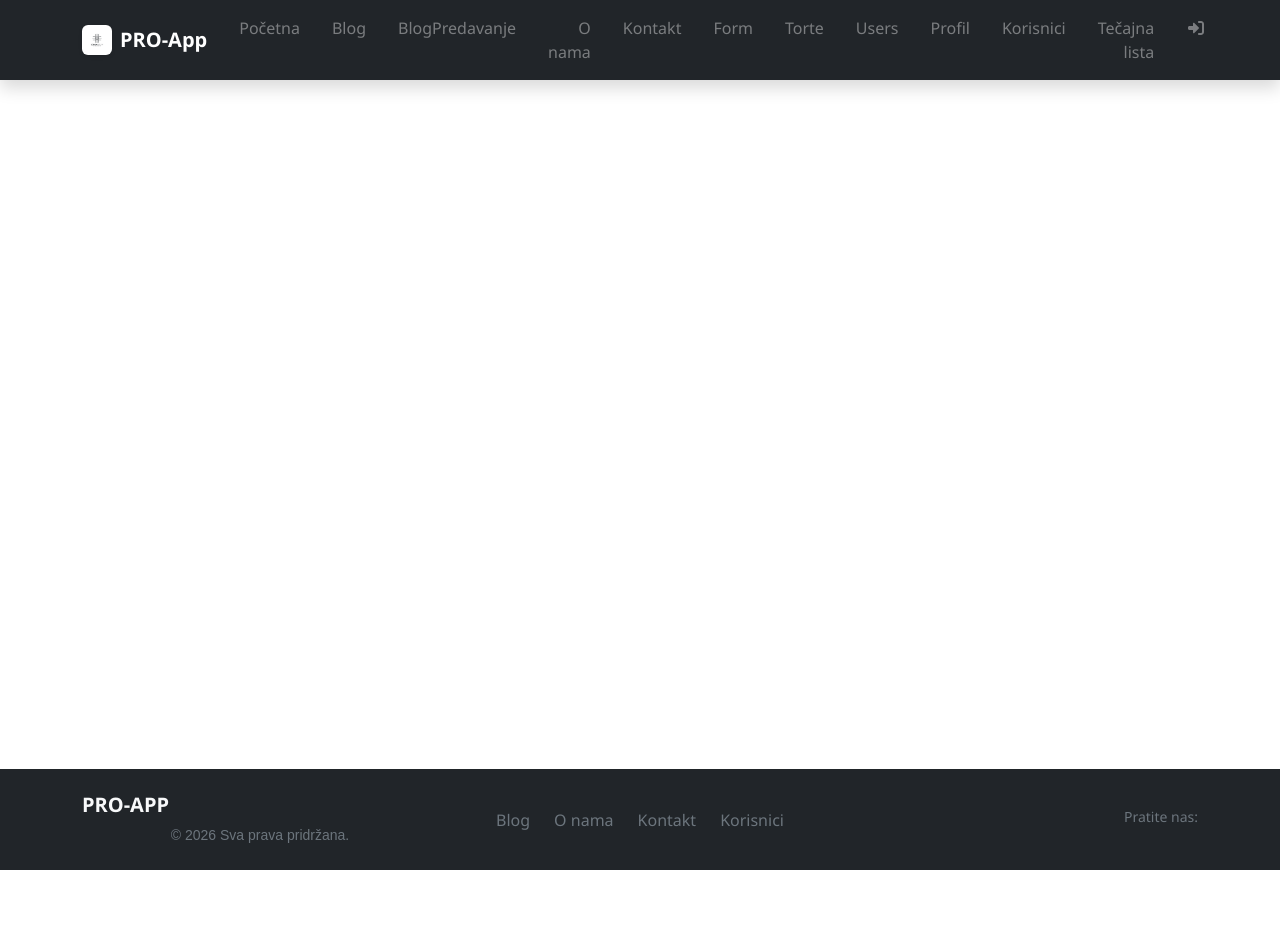
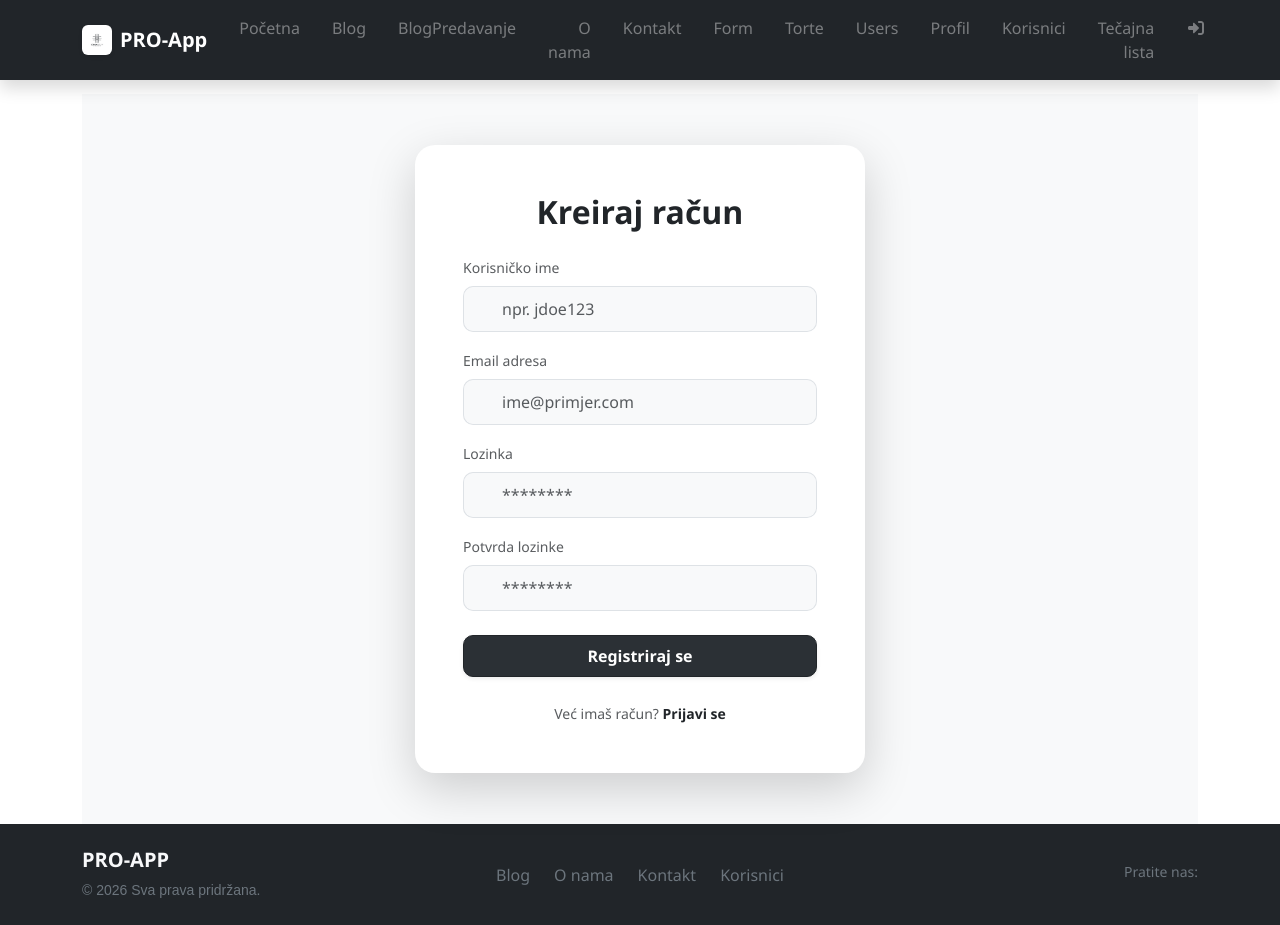
Before and after one commit to antoniobirtic-creator/Projekt, a React (Create React App) app: page /register in a window 1280 px wide. Before the commit the page ends 870 px from the top, so only its background shows below. Built offline with nearby package versions, Linux system fonts and the light colour scheme.

Commit message:
dodano stranicavjezba, povezivanje WP

```diff
--- a/src/App.css
+++ b/src/App.css
@@ -4,10 +4,4 @@ body {
 
 p {
   font-family: Arial, sans-serif;
-  text-align: center;
 }
-
-a.wp-block-button__link.wp-element-button {
-  color: initial;
-  background-color: blueviolet;
-}
--- a/src/App.js
+++ b/src/App.js
@@ -17,10 +17,12 @@ import SignIn from "./pages/SignIn";
 import AdminPage from "./pages/AdminPage";
 import ProtectedRoute from "./components/ProtectedRoute";
 import Torte from "./pages/Torte";
+import Stranica from "./pages/StranicaVjezba";
 import Form from "./pages/Form";
 import BlogPredavanje from "./pages/BlogPredavanje";
 import TorteSingle from "./pages/TorteSingle";
 import Tecaj from "./components/Tecaj";
+import Register from "./pages/Register";
 import ScrollToTop from "./components/ScrollToTop";
 
 function App() {
@@ -39,7 +41,9 @@ function App() {
             <Route path="/kontakt" element={<Kontakt />} />
             <Route path="/users" element={<Users />} />
             <Route path="/profil" element={<Profil />} />
+            <Route path="/stranica" element={<Stranica />} />
             <Route path="/torte" element={<Torte />} />
+            <Route path="/register" element={<Register />} />
             <Route path="/form" element={<Form />} />
             <Route path="/blog-predavanje" element={<BlogPredavanje />} />
             <Route path="/torta/:slug" element={<TorteSingle />} />
--- a/src/pages/AdminPage.css
+++ b/src/pages/AdminPage.css
@@ -1,109 +1,125 @@
+/* Glavni kontejner */
 .admin-dashboard {
-  padding: 20px;
-  max-width: 1200px;
-  margin: 0 auto;
-  font-family: "Inter", sans-serif;
-  color: #2d3436;
+  padding: 40px 20px;
+  max-width: 1100px;
+  margin: 20px auto 40px; /* Dodan gornji margin zbog fiksnog navbara */
+  background-color: #f8f9fa;
+  min-height: 100vh;
+  border-radius: 15px;
 }
 
+/* Header sekcija */
 .admin-header {
   display: flex;
   justify-content: space-between;
   align-items: center;
-  border-bottom: 2px solid #f1f2f6;
-  padding-bottom: 20px;
-  margin-bottom: 30px;
+  margin-bottom: 40px;
+  padding: 20px;
+  background: white;
+  border-radius: 12px;
+  box-shadow: 0 4px 6px rgba(0, 0, 0, 0.02);
 }
 
 .admin-header h1 {
-  font-size: 1.8rem;
-  font-weight: 800;
-  color: #2d3436;
+  font-size: 1.5rem;
+  font-weight: 700;
+  color: #1a1a1a;
+  margin: 0;
 }
 
-/* Logout Gumb */
+/* Gumb za odjavu */
 .btn-logout {
-  background-color: #ff4757;
+  background: #ff4757;
   color: white;
   border: none;
-  padding: 10px 20px;
+  padding: 10px 25px;
   border-radius: 8px;
   font-weight: 600;
   cursor: pointer;
-  transition: all 0.3s ease;
+  transition: all 0.2s ease;
 }
 
 .btn-logout:hover {
-  background-color: #ff6b81;
-  transform: translateY(-1px);
+  background: #ff6b81;
+  box-shadow: 0 4px 12px rgba(255, 71, 87, 0.3);
 }
 
-/* Tablica s podacima */
+/* Kartica s listom postova */
 .posts-list {
   background: white;
   border-radius: 12px;
-  box-shadow: 0 4px 15px rgba(0, 0, 0, 0.05);
-  overflow: hidden; /* Da border-radius siječe rubove tablice */
+  box-shadow: 0 10px 25px rgba(0, 0, 0, 0.05);
+  padding: 25px;
 }
 
 .posts-list h2 {
-  padding: 20px;
-  margin: 0;
-  background: #f8f9fa;
-  font-size: 1.1rem;
-  border-bottom: 1px solid #eee;
+  font-size: 1.2rem;
+  color: #444;
+  margin-bottom: 25px;
+  border-left: 4px solid #3498db;
+  padding-left: 15px;
 }
 
+/* Tablica stilizacija */
 table {
   width: 100%;
-  border-collapse: collapse;
-  text-align: left;
-}
-
-th,
-td {
-  padding: 15px 20px;
-  border-bottom: 1px solid #f1f2f6;
+  border-collapse: separate;
+  border-spacing: 0;
 }
 
 th {
-  background-color: #f8f9fa;
+  background: #fdfdfd;
+  color: #888;
+  font-weight: 600;
   text-transform: uppercase;
   font-size: 0.75rem;
   letter-spacing: 1px;
-  color: #747d8c;
+  padding: 15px;
+  border-bottom: 2px solid #f1f1f1;
 }
 
-tr:hover {
-  background-color: #f9f9f9;
+td {
+  padding: 18px 15px;
+  border-bottom: 1px solid #f8f8f8;
+  color: #333;
+  font-size: 0.95rem;
+}
+
+tr:last-child td {
+  border-bottom: none;
+}
+
+tr:hover td {
+  background-color: #fcfcfc;
 }
 
 /* Status Bedževi */
 .status-publish {
-  background-color: #2ecc7122;
+  background: #e1f7ec;
   color: #27ae60;
-  padding: 4px 10px;
-  border-radius: 20px;
+  padding: 5px 12px;
+  border-radius: 6px;
   font-size: 0.8rem;
-  font-weight: 700;
+  font-weight: 600;
+  text-transform: capitalize;
 }
 
-.status-future,
-.status-draft {
-  background-color: #f1c40f22;
+.status-draft,
+.status-future {
+  background: #fff4e5;
   color: #f39c12;
-  padding: 4px 10px;
-  border-radius: 20px;
+  padding: 5px 12px;
+  border-radius: 6px;
   font-size: 0.8rem;
-  font-weight: 700;
+  font-weight: 600;
 }
 
 /* Responzivnost */
 @media (max-width: 768px) {
   .admin-header {
     flex-direction: column;
+    text-align: center;
     gap: 15px;
-    text-align: center;
   }
 
   table {
--- /dev/null
+++ b/src/pages/Register.css
@@ -0,0 +1,33 @@
+.register-wrapper {
+  background-color: #f8f9fa; /* Match tvoje slike */
+  min-height: calc(100vh - 70px); /* Prilagodi visini tvog navbara */
+}
+
+.register-card {
+  width: 100%;
+  max-width: 450px;
+  border-radius: 20px !important;
+  margin: 30px auto;
+  background-color: #fff;
+}
+
+.register-card .input-group-text {
+  border-radius: 10px 0 0 10px;
+}
+
+.register-card .form-control {
+  border-radius: 0 10px 10px 0;
+  padding: 10px 15px;
+}
+
+/* Uklanjanje plavog outline-a za bolji dizajn */
+.form-control:focus {
+  box-shadow: none;
+  border-color: #ced4da;
+  background-color: #fff !important;
+}
+
+.btn-dark {
+  border-radius: 10px;
+  background-color: #2b3035; /* Prati boju tvog "Prijavi se" gumba */
+}
--- /dev/null
+++ b/src/pages/Register.js
@@ -0,0 +1,132 @@
+import React, { useState } from "react";
+import "./Register.css";
+
+const Register = () => {
+  const [formData, setFormData] = useState({
+    username: "",
+    email: "",
+    password: "",
+    confirmPassword: "",
+  });
+
+  const handleChange = (e) => {
+    const { name, value } = e.target;
+    setFormData((prev) => ({ ...prev, [name]: value }));
+  };
+
+  const handleSubmit = (e) => {
+    e.preventDefault();
+    // Ovdje će ići provjera lozinki i API poziv
+    console.log("Registracija:", formData);
+  };
+
+  return (
+    <div className="container-fluid register-wrapper d-flex align-items-center justify-content-center">
+      <div className="card register-card border-0 shadow-lg">
+        <div className="card-body p-5">
+          <h2 className="text-center mb-4 fw-bold">Kreiraj račun</h2>
+          <form onSubmit={handleSubmit}>
+            <div className="mb-3">
+              <label className="form-label small text-muted">
+                Korisničko ime
+              </label>
+              <div className="input-group">
+                <span className="input-group-text bg-light border-end-0">
+                  <i className="fas fa-user text-secondary"></i>
+                </span>
+                <input
+                  type="text"
+                  className="form-control bg-light border-start-0"
+                  name="username"
+                  value={formData.username}
+                  onChange={handleChange}
+                  placeholder="npr. jdoe123"
+                  required
+                />
+              </div>
+            </div>
+
+            <div className="mb-3">
+              <label className="form-label small text-muted">
+                Email adresa
+              </label>
+              <div className="input-group">
+                <span className="input-group-text bg-light border-end-0">
+                  <i className="fas fa-envelope text-secondary"></i>
+                </span>
+                <input
+                  type="email"
+                  className="form-control bg-light border-start-0"
+                  name="email"
+                  value={formData.email}
+                  onChange={handleChange}
+                  placeholder="ime@primjer.com"
+                  required
+                />
+              </div>
+            </div>
+
+            <div className="mb-3">
+              <label className="form-label small text-muted">Lozinka</label>
+              <div className="input-group">
+                <span className="input-group-text bg-light border-end-0">
+                  <i className="fas fa-lock text-secondary"></i>
+                </span>
+                <input
+                  type="password"
+                  className="form-control bg-light border-start-0"
+                  name="password"
+                  value={formData.password}
+                  onChange={handleChange}
+                  placeholder="********"
+                  required
+                />
+              </div>
+            </div>
+
+            <div className="mb-4">
+              <label className="form-label small text-muted">
+                Potvrda lozinke
+              </label>
+              <div className="input-group">
+                <span className="input-group-text bg-light border-end-0">
+                  <i className="fas fa-check-double text-secondary"></i>
+                </span>
+                <input
+                  type="password"
+                  className="form-control bg-light border-start-0"
+                  name="confirmPassword"
+                  value={formData.confirmPassword}
+                  onChange={handleChange}
+                  placeholder="********"
+                  required
+                />
+              </div>
+            </div>
+
+            <button
+              type="submit"
+              className="btn btn-dark w-100 py-2 fw-bold shadow-sm"
+            >
+              Registriraj se
+            </button>
+          </form>
+
+          <div className="text-center mt-4">
+            <small className="text-muted">
+              Već imaš račun?{" "}
+              <a
+                href="/admin-dashboard"
+                className="text-decoration-none text-dark fw-bold"
+              >
+                Prijavi se
+              </a>
+            </small>
+          </div>
+        </div>
+      </div>
+    </div>
+  );
+};
+
+export default Register;
--- /dev/null
+++ b/src/pages/StranicaVjezba.css
@@ -0,0 +1,11 @@
+.vjezba {
+  background-color: red;
+
+  h1 {
+    color: blue;
+  }
+}
+
+.wp-block-cover__image-background {
+  margin-bottom: 80px;
+}
--- /dev/null
+++ b/src/pages/StranicaVjezba.js
@@ -0,0 +1,35 @@
+import { useState, useEffect } from "react";
+import "./StranicaVjezba.css";
+
+const Naslovnica = () => {
+  const [error, setError] = useState(null);
+
+  const [page, setPage] = useState(null);
+
+  useEffect(() => {
+    const fetchPage = async () => {
+      try {
+        const response = await fetch(
+          "https://front2.edukacija.online/backend/wp-json/wp/v2/pages/1338",
+        );
+        if (!response.ok) {
+          throw new Error("Ne mogu povući podatke");
+        }
+        const data = await response.json();
+        setPage(data);
+      } catch (err) {
+        setError(err);
+        console.log(err.message);
+      }
+    };
+
+    fetchPage();
+  }, []);
+
+  if (error) return <div>{error}</div>;
+  if (!page) return <p>Učitavanje...</p>;
+
+  return <div dangerouslySetInnerHTML={{ __html: page.content.rendered }} />;
+};
+
+export default Naslovnica;
```
Also changed, not shown: src/pages/AdminPage.js (+121 -26 lines).
